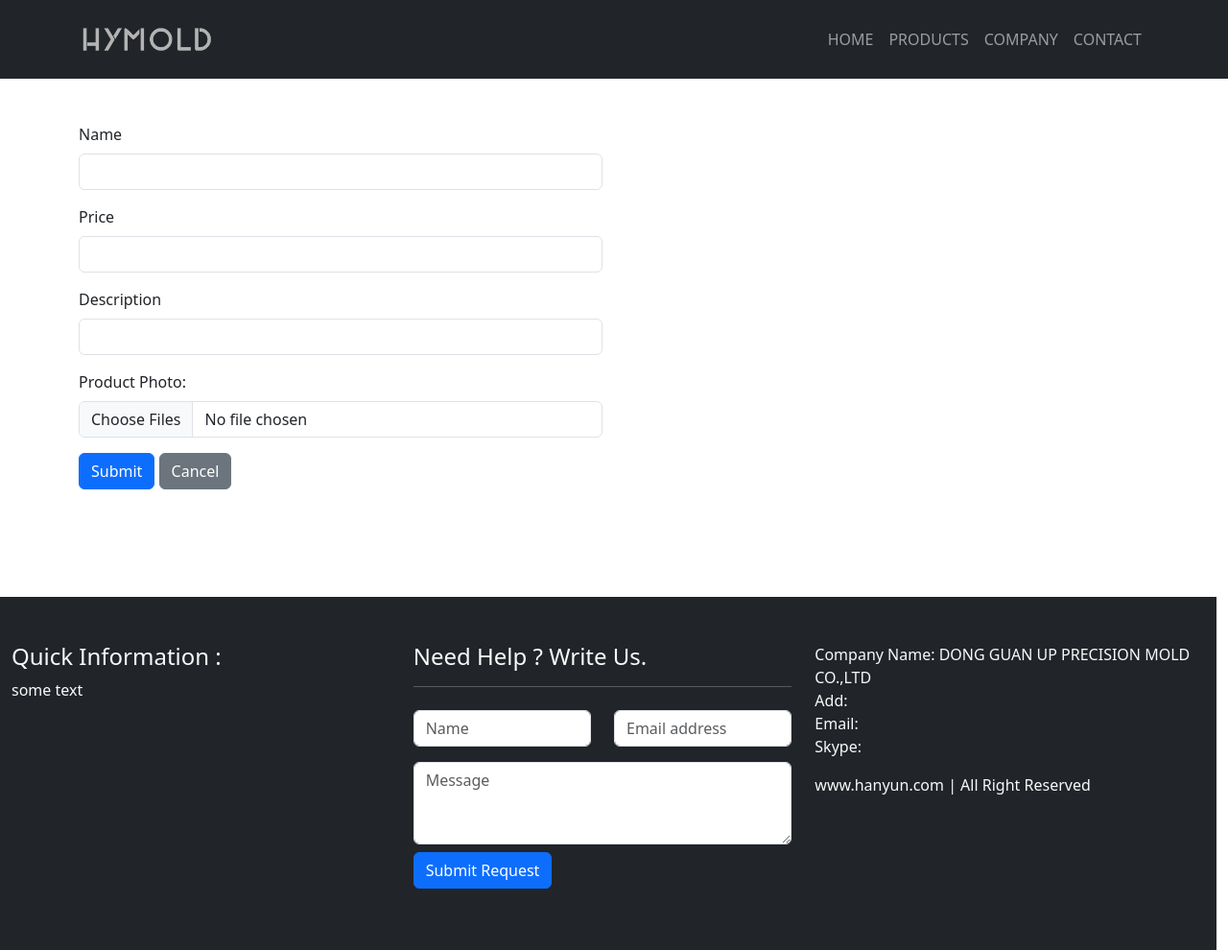
After one commit to jack-hug/hanyun, a Flask app: page /add_product in a window 1280 px wide. The commit adds this page. Shown: the whole page at 96% size. Run offline with Flask 3, Linux system fonts and the light colour scheme; some libraries are stand-ins or nearby versions.

Commit message:
2024-08-23 finally flask-editor code. Tips:原来如此，flask-ckeditor上传的图片根本不用绑定什么product.id，只要在product数据表里面给它一个类型（我这里给的是content），他就能像文字一样显示，之前一直走进了死胡同，以为它上传的图片应该属于Photo的数据表，解决了BUG之后真的太舒服了。

```diff
--- a/app.py
+++ b/app.py
@@ -54,7 +54,8 @@ class Product(db.Model):
     id = db.Column(db.Integer, primary_key=True)
     name = db.Column(db.String(20))
     price = db.Column(db.Float)
-    description = db.Column(db.String(100))
+    description = db.Column(db.String(200))
+    content = db.Column(db.Text())
     timestamp = db.Column(db.DateTime, nullable=False, default=datetime.now, index=True)
     clicks = db.Column(db.Integer)
 
@@ -80,7 +81,8 @@ class About(db.Model):
 class EditProductForm(FlaskForm):
     name = StringField('Name', validators=[DataRequired(), Length(1, 20)])
     price = StringField('Price', validators=[DataRequired(), Length(1, 20)])
-    description = CKEditorField('Description', validators=[DataRequired()])
+    description = StringField('Description', validators=[DataRequired()])
+    content = CKEditorField('Content')
     photos = FileField('Product Photo:', validators=[FileAllowed(['jpg', 'png', 'gif'], '只能上传图片')])
     submit = SubmitField('Submit')
     cancel = SubmitField('Cancel')
@@ -90,6 +92,7 @@ class AddProductForm(FlaskForm):
     name = StringField('Name', validators=[DataRequired(), Length(1, 20)])
     price = StringField('Price', validators=[DataRequired(), Length(1, 20)])
     description = StringField('Description', validators=[DataRequired(), Length(1, 100)])
+    content = CKEditorField('Content')
     photos = FileField('Product Photo:', validators=[FileAllowed(['jpg', 'png', 'gif'], '只能上传图片')])
     submit = SubmitField('Submit')
     cancel = SubmitField('Cancel')
@@ -105,7 +108,8 @@ def make_template_context():
 
 def allowed_file(filename):
     return '.' in filename and \
-           filename.rsplit('.', 1)[1].lower() in current_app.config['ALLOWED_EXTENSIONS']
+        filename.rsplit('.', 1)[1].lower() in current_app.config['ALLOWED_EXTENSIONS']
+
 
 @app.route('/')
 def index():
@@ -148,6 +152,7 @@ def edit_product(product_id):
         product.name = form.name.data
         product.price = form.price.data
         product.description = form.description.data
+        product.content = form.content.data
         product.timestamp = datetime.now()
         db.session.commit()
 
@@ -161,32 +166,46 @@ def edit_product(product_id):
     form.name.data = product.name
     form.price.data = product.price
     form.description.data = product.description
+    form.content.data = product.content
     return render_template('edit_product.html', form=form, product=product)
+
 
 @app.route('/upload', methods=['POST'])
 def upload():
-    print(request.form)
     f = request.files.get('upload')
     if not allowed_file(f.filename):
         return upload_fail(message='File type not allowed!')
     filename = random_filename(f.filename)
     f.save(os.path.join(current_app.config['HY_UPLOAD_PATH'], filename))
-    url = url_for('static', filename=os.path.join('uploads', filename))
-
-    product_id = request.form.get('product_id')
-    print(product_id)
-    if not product_id:
-        return upload_fail(message='Product ID is required!')
-
-    photo = Photo(
-        filename=filename,
-        product_id=product_id,
-        source='ckeditor'
-    )
-    db.session.add(photo)
-    db.session.commit()
+    url = url_for('get_image', filename=filename)
 
     return upload_success(url=url)
+
+
+@app.route('/add_product', methods=['GET', 'POST'])
+def add_product():
+    form = AddProductForm()
+    if form.validate_on_submit():
+        if form.cancel.data:
+            return redirect(url_for('admin'))
+        product = Product(
+            name=form.name.data,
+            price=form.price.data,
+            description=form.description.data,
+            clicks=0,
+            timestamp=datetime.now()
+        )
+        db.session.add(product)
+        db.session.commit()
+
+        if 'photos' in request.files and request.files['photos'].filename != '':
+            photos = save_uploaded_files(request.files, product)
+            db.session.add_all(photos)
+            db.session.commit()
+        flash('添加成功.', 'success')
+        return redirect(url_for('admin'))
+
+    return render_template('add_product.html', form=form)
 
 
 @app.route('/delete_product/<int:product_id>', methods=['GET', 'POST'])
@@ -195,31 +214,6 @@ def delete_product(product_id):
     db.session.delete(product)
     db.session.commit()
     return redirect(url_for('edit_products'))
-
-
-@app.route('/add_product', methods=['GET', 'POST'])
-def add_product():
-    form = AddProductForm()
-    # if form.validate_on_submit():
-    #     product = Product(
-    #         name=form.name.data,
-    #         price=form.price.data,
-    #         description=form.description.data,
-    #         clicks=0,
-    #         timestamp=datetime.now()
-    #     )
-    #     db.session.add(product)
-    #     db.session.commit()
-    #
-    #     if 'photos' in request.files and request.files['photos'].filename != '':
-    #         photos = save_uploaded_files(request.files, product)
-    #         db.session.add_all(photos)
-    #         db.session.commit()
-    #     flash('添加成功.', 'success')
-    #     return redirect(url_for('edit_products'))
-    # elif form.cancel.data:
-    #     return redirect(url_for('admin'))
-    return render_template('add_product.html', form=form)
 
 
 @app.route('/uploads/<path:filename>')  # 获得上传图片
--- a/static/css/styles.css
+++ b/static/css/styles.css
@@ -164,3 +164,11 @@
     z-index: 1050; /* 确保它在其他内容之上 */
     text-align: center; /* 确保文本居中 */
 }
+
+        .hr-style {
+            border-bottom: 1px dashed #c2aeae; /* 使用 dashed 实现虚线 */
+            width: 80%;
+            margin: 20px auto;
+            text-align: center;
+
+        }
--- /dev/null
+++ b/templates/add_product.html
@@ -0,0 +1,60 @@
+{% extends 'base.html' %}
+
+{% block head %}
+    {{ super() }}
+    {{ ckeditor.load(custom_url=url_for('static', filename='ckeditor/ckeditor.js')) }}
+{% endblock %}
+{% block title %}Add Product{% endblock %}
+
+{% block content %}
+    <div class="section bg-white py-5 custom-container">
+        <div class="container">
+            <div class="row">
+                <div class="col-md-6">
+                    <form method="POST" enctype="multipart/form-data" class="form">
+                        {{ form.hidden_tag() }}
+                        <input type="hidden" name="product_id" value="1">
+                        <div class="mb-3">
+                            {{ form.name.label(class="form-label") }}
+                            {{ form.name(class="form-control") }}
+                        </div>
+                        <div class="mb-3">
+                            {{ form.price.label(class="form-label") }}
+                            {{ form.price(class="form-control") }}
+                        </div>
+                        <div class="mb-3">
+                            {{ form.description.label(class="form-label") }}
+                            {{ form.description(class="form-control") }}
+                        </div>
+                        <div class="mb-3">
+                            {{ form.photos.label(class="form-label") }}
+                            {{ form.photos(class="form-control", multiple=True, onchange="validateFiles(this)") }}
+                        </div>
+                        <div class="mb-3">
+                            {{ form.submit(class="btn btn-primary btn-md") }}
+                            {{ form.cancel(class="btn btn-secondary btn-md") }}
+                        </div>
+                    </form>
+                    {{ ckeditor.config(name='description') }}
+                </div>
+            </div>
+        </div>
+    </div>
+{% endblock %}
+
+{% block scripts %}
+    {{ super() }}
+    <script>
+        function validateFiles(input) {
+            const maxSize = 3 * 1024 * 1024; // 3MB
+            const files = input.files;
+            for (let i = 0; i < files.length; i++) {
+                if (files[i].size > maxSize) {
+                    alert(`文件 ${files[i].name} 过大，上传的文件大小不能超过3MB`);
+                    input.value = ""; // Clear the input
+                    return;
+                }
+            }
+        }
+    </script>
+{% endblock %}
--- a/templates/admin.html
+++ b/templates/admin.html
@@ -38,7 +38,7 @@
                                              src="{{ url_for('static', filename='img/no_product.jpg') }}"
                                              alt="Card image cap" style="width: 100px;height: auto;"></td>
                                     {% endif %}
-                                    <td>{{ product.name }}</td>
+                                    <td><a href="{{ url_for('product', product_id=product.id) }}" target="_blank">{{ product.name }}</a></td>
                                     <td style="width: 300px;">{{ product.description|safe }}</td>
                                     <td>{{ product.timestamp.strftime('%Y-%m-%d %H:%M:%S') }}</td>
                                     <td>
```
Also changed, not shown: templates/edit_product.html (+6 -2 lines), templates/product.html (+7 -12 lines), uploads/0cded264f92e451891502bd284b23425.jpg (added), uploads/24f7edae70624ffebe5c89cbcac0b50e.jpg (added), uploads/3573a99310b945498d76d7c0ab49111b.jpg (added), uploads/5dc016d0593a4ce9a3230d5013e258fc.jpg (added), uploads/6c75c9db810e40ab993236acea3c70ac.jpg (added), uploads/8464b4a9388b4e60af701983e64b681c.jpg (added), uploads/bbfd9bda6ecc4053969eef110d16a465.jpg (added), uploads/cd34d1569793414bbb7f695b0d5410a0.jpg (added), uploads/f6713c8899734ab98d282b87e49ae9d7.jpg (added), 1 other file.
